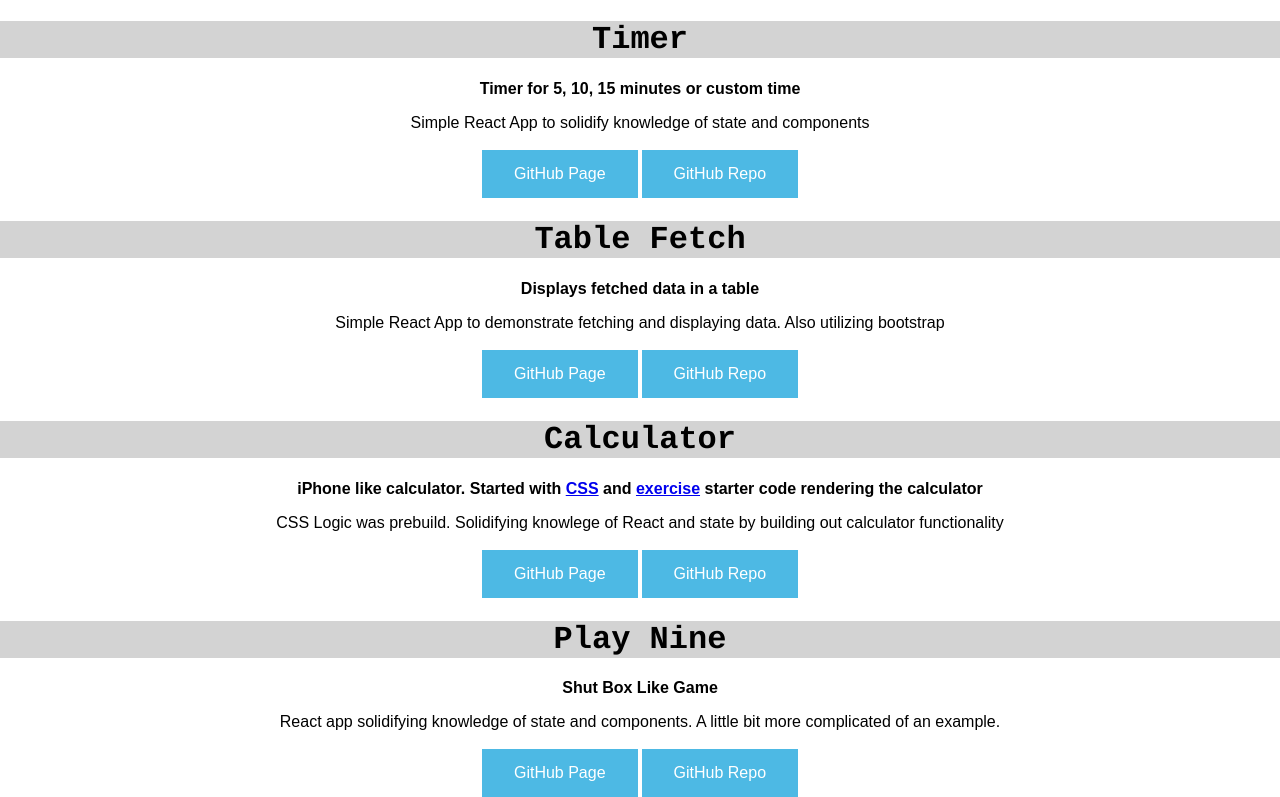
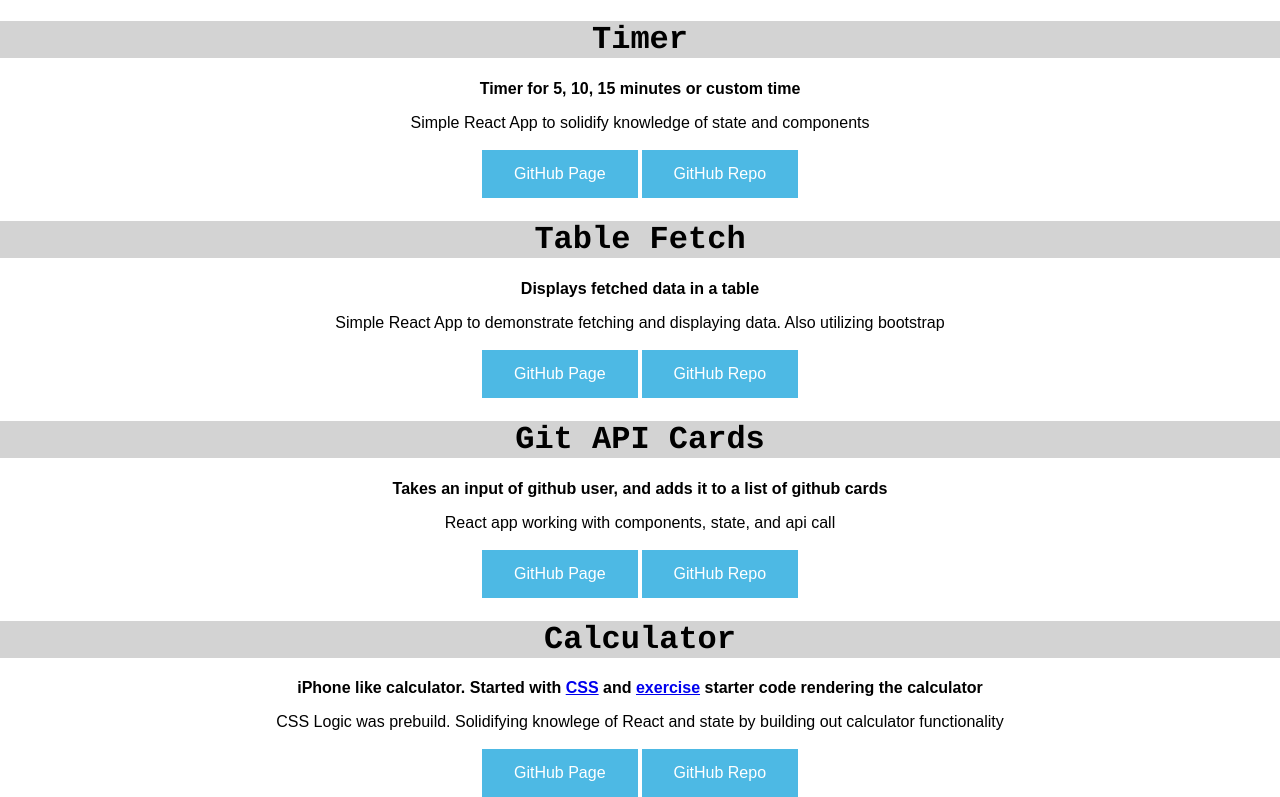
Before and after one commit to kpetski/git-pages, a React (Create React App) app: page / in a window 1280 px wide. Shown: the part 429-1226 px from the top of the page. Built offline with nearby package versions, Linux system fonts and the light colour scheme.

Commit message:
added git-api-cards

```diff
--- a/src/App.js
+++ b/src/App.js
@@ -6,6 +6,7 @@ import Timer from './components/Timer'
 import TableFetch from './components/TableFetch'
 import Calculator from './components/Calculator'
 import PlayNine from './components/PlayNine'
+import GitApiCards from './components/GitApiCards'
 
 class App extends Component {
   render() {
@@ -21,6 +22,7 @@ class App extends Component {
         <TicTacToe />
         <Timer />
         <TableFetch />
+        <GitApiCards />
         <Calculator />
         <PlayNine />
       </div>
--- /dev/null
+++ b/src/components/GitApiCards.js
@@ -0,0 +1,18 @@
+import React, { Component } from 'react';
+import '../App.css';
+
+class GitApiCards extends Component {
+  render() {
+    return (
+      <div>
+          <h1 style={{backgroundColor: "lightgray"}}>Git API Cards</h1>
+          <p><strong>Takes an input of github user, and adds it to a list of github cards</strong></p>
+          <p>React app working with components, state, and api call</p>
+          <button onClick={()=> window.open("https://kpetski.github.io/git-api-cards/", '_blank')}>GitHub Page</button>
+          <button className="button" onClick={()=> window.open("https://github.com/kpetski/git-api-cards", '_blank')}>GitHub Repo</button>
+      </div>
+    );
+  }
+}
+
+export default GitApiCards;
```
